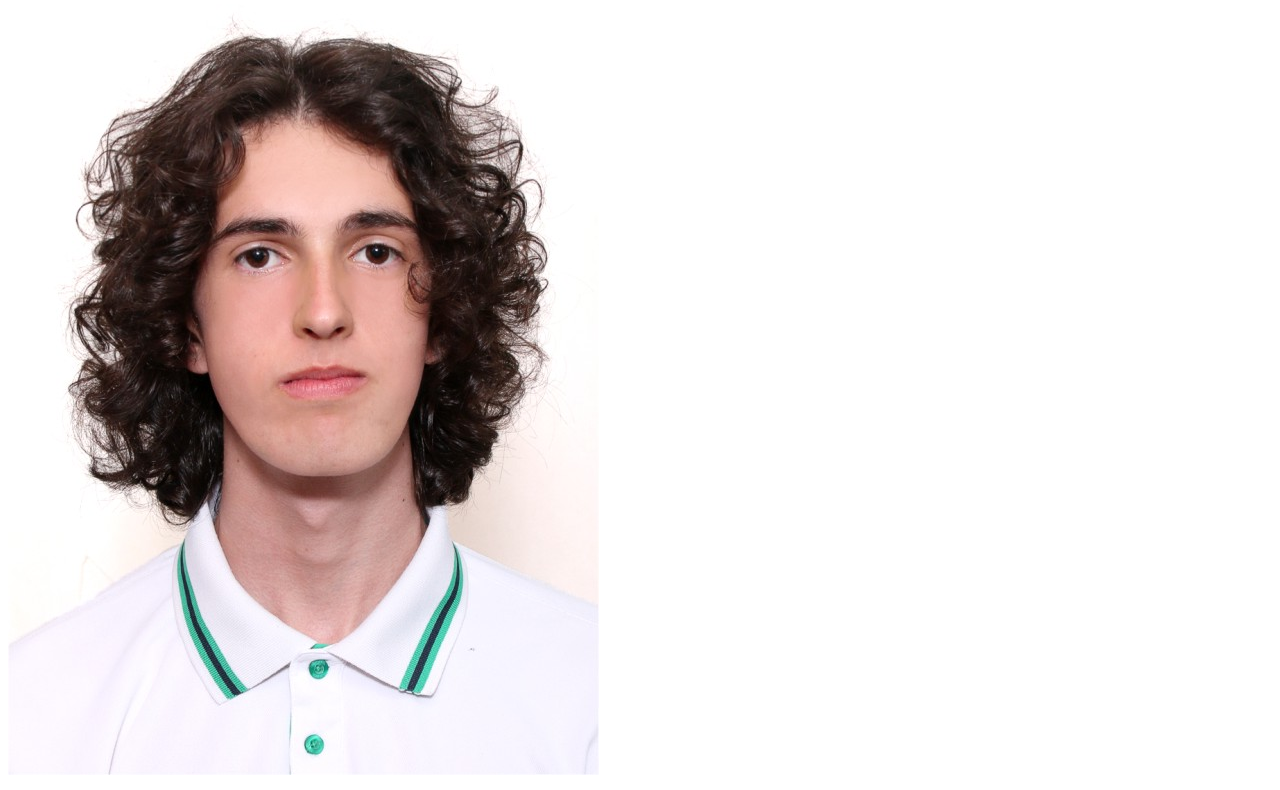
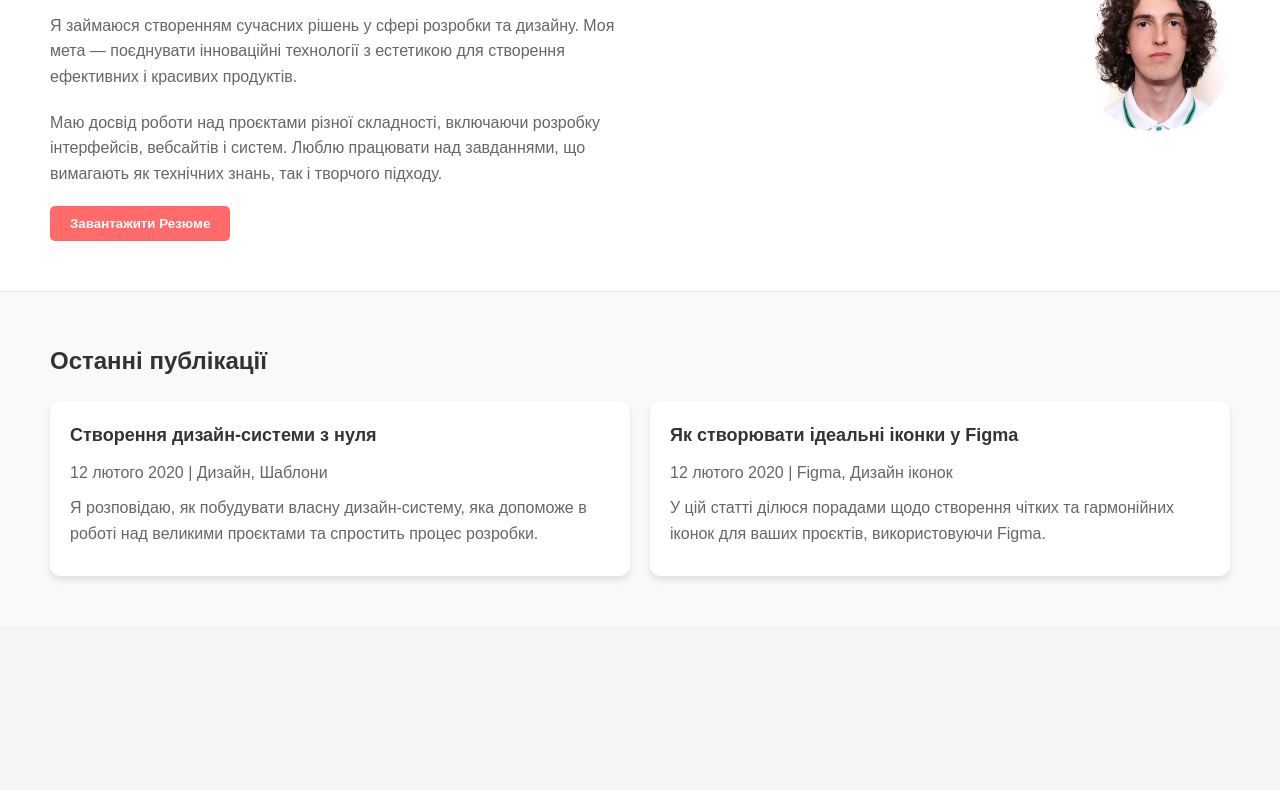
Before and after one commit to pressside/praktika5, a plain HTML site: page index.html in a window 1280 px wide. Shown: the part 239-1029 px from the top of the page. After the commit the page ends 865 px from the top, so only its background shows below. Drawn offline with Linux system fonts and the light colour scheme.

Commit message:
Update index.html

```diff
--- a/index.html
+++ b/index.html
@@ -4,7 +4,7 @@
     <meta charset="UTF-8">
     <meta name="viewport" content="width=device-width, initial-scale=1.0">
     <title>Особисте Портфоліо</title>
-    <link rel="stylesheet" href="styleindexcss">
+    <link rel="stylesheet" href="styleindex.css">
 </head>
 <body>
 
```
